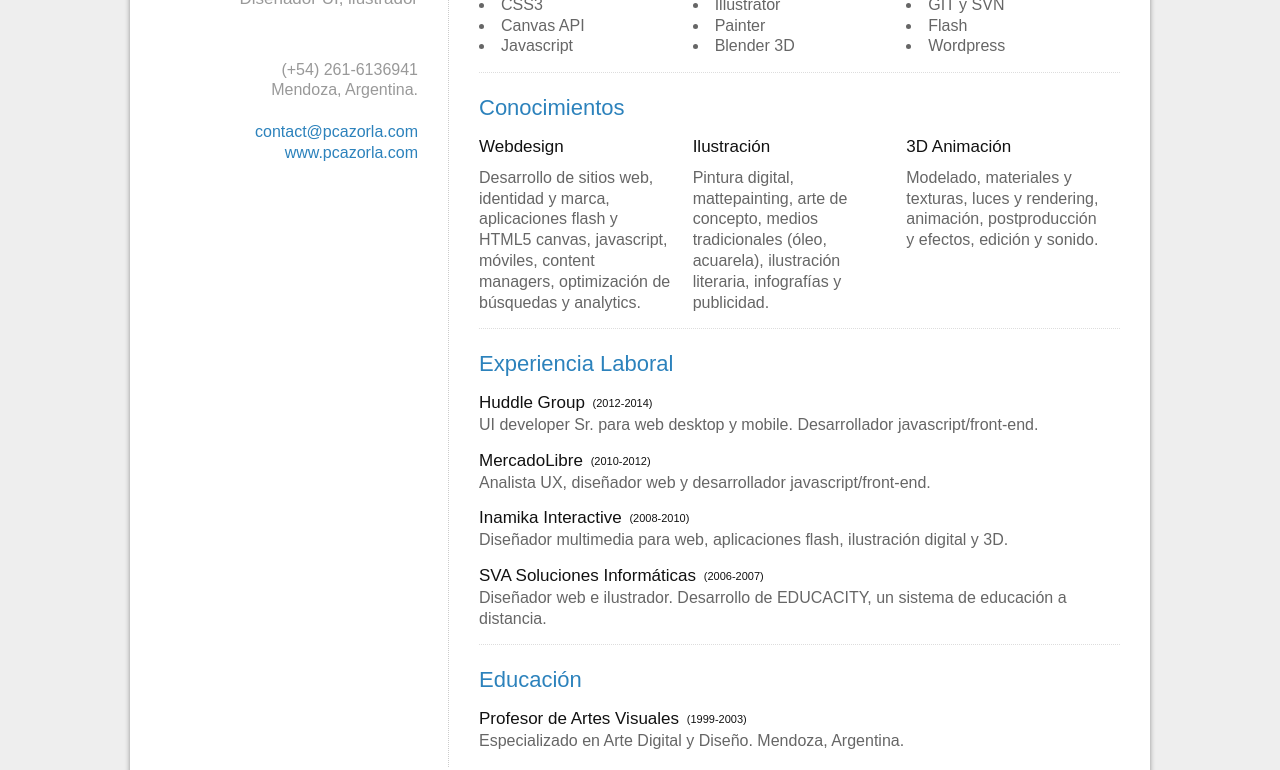
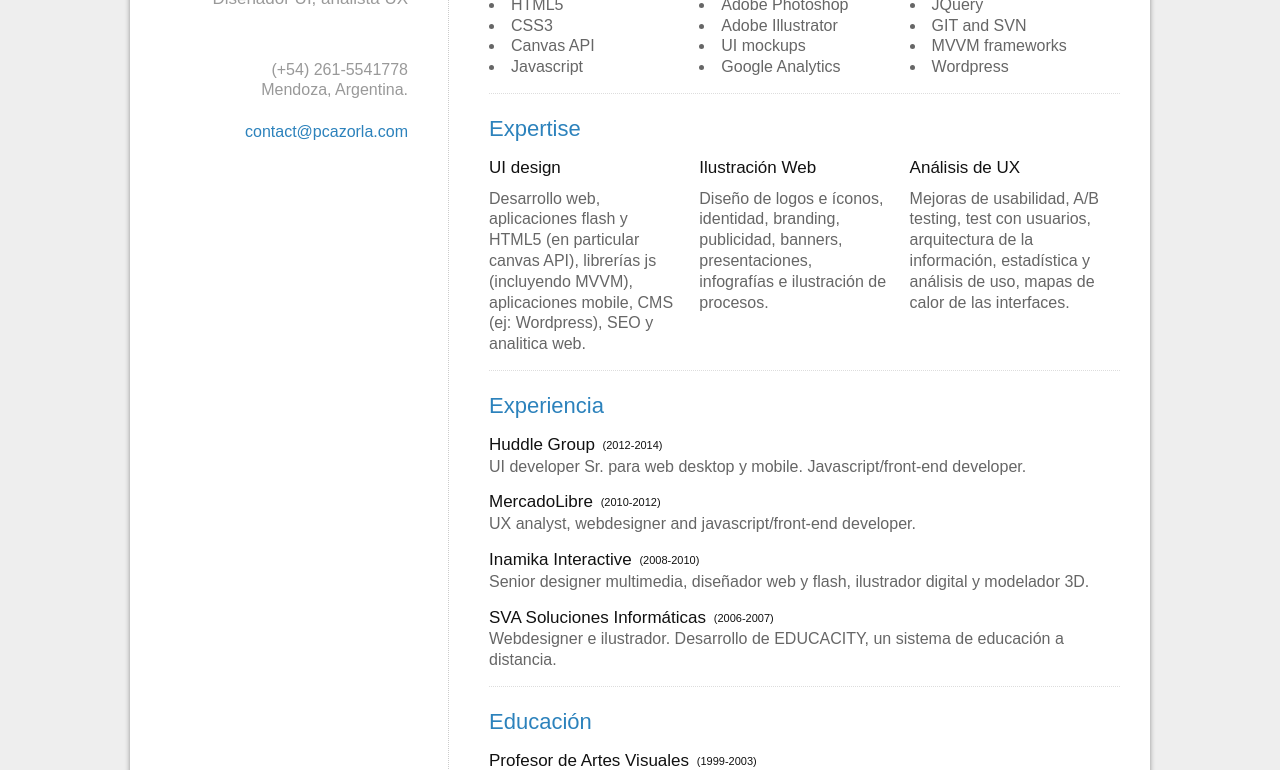
Before and after one commit to pablocazorla/CV, a plain HTML site: page es.html in a window 1280 px wide. Shown: the part 297-1067 px from the top of the page. Drawn offline with Linux system fonts and the light colour scheme.

Commit message:
version español

```diff
--- a/es.html
+++ b/es.html
@@ -2,7 +2,7 @@
 <html lang="en">
 	<head>
 		<meta charset="UTF-8">
-		<title>Pablo Cazorla - Curriculum Vitae</title>
+		<title>Pablo-Cazorla-Curriculum-vitae</title>
 		<link href="css/reset.css" rel="stylesheet" type="text/css" />
 		<link href="css/style.css" rel="stylesheet" type="text/css"/>
 		<link href="css/print.css" rel="stylesheet" type="text/css" media="print"/>
@@ -10,26 +10,27 @@
 	<body>
 		<div class="page clearfix">
 			<div class="left">
-				<div class="left-content" style="padding-right: 30px;">
+				<div class="left-content">
 					<div class="photo-content clearfix">
 						<img class="photo" alt="Pablo Cazorla" src="img/photo.jpg"/>
 					</div>
 					<h1>Pablo Cazorla</h1>
-					<span class="description">Diseñador UI, ilustrador</span>
+					<span class="description">Diseñador UI, analista UX</span>
 					<p>
-						(+54) 261-6136941<br/>
+						(+54) 261-5541778<br/>
 						Mendoza, Argentina.<br/><br/>
 
-						<a href="mailto:contact@pcazorla.com" title="Contact Me" target="_blank">contact@pcazorla.com</a><br/>
-						<a href="http://www.pcazorla.com" title="My Portfolio" target="_blank">www.pcazorla.com</a>
+						<a href="mailto:contact@pcazorla.com" title="Contact Me" target="_blank">contact@pcazorla.com</a>
 					</p>
 				</div>
 			</div>
 			<div class="right">
-				<div class="right-content"  style="padding-left: 30px;">
+				<div class="right-content">
 					<div class="section">
 						<h2>Perfil</h2>
-						<p>Soy diseñador UI y web, ilustrador, desarrollador y artista CG. Me encanta la ilustración fantástica, las aplicaciones interactivas, experiencia de usuario, web 3.0, infografías, animación 3D y todo lo relacionado con el mundo de la imagen.</p>
+						<p>
+
+						Soy diseñador de interfaces de usuario, analista de UX, desarrollador web e ilustrador. Me gustan los sitios y las aplicaciones interactivas, el estudio de la experiencia de usuario, las redes sociales, web 3.0, infografías, animación y todo lo relacionado con la imagen digital y web.</p>
 					</div>
 					<div class="section skills clearfix">
 						<h2>Habilidades técnicas</h2>
@@ -40,50 +41,48 @@
 							<li>Javascript</li>
 						</ul>
 						<ul>
-							<li>Photoshop</li>
-							<li>Illustrator</li>
-							<li>Painter</li>
-							<li>Blender 3D</li>
+							<li>Adobe Photoshop</li>
+							<li>Adobe Illustrator</li>
+							<li>UI mockups</li>
+							<li>Google Analytics</li>
 						</ul>
 						<ul>
 							<li>JQuery</li>
-							<li>GIT y SVN</li>
-							<li>Flash</li>
+							<li>GIT and SVN</li>
+							<li>MVVM frameworks</li>
 							<li>Wordpress</li>
 						</ul>
 					</div>
 					<div class="section expertise clearfix">
-						<h2>Conocimientos</h2>
+						<h2>Expertise</h2>
 						<div>
-							<h3>Webdesign</h3>
-							<p>Desarrollo de sitios web, identidad y marca, aplicaciones flash y HTML5 canvas, javascript, móviles, content managers, optimización de búsquedas y analytics.</p>
+							<h3>UI design</h3>
+							<p>Desarrollo web, aplicaciones flash y HTML5 (en particular canvas API), librerías js (incluyendo MVVM), aplicaciones mobile, CMS (ej: Wordpress), SEO y analitica web.</p>
 						</div>
 						<div>
-							<h3>Ilustración</h3>
-							<p>Pintura digital, mattepainting, arte de concepto, medios tradicionales (óleo, acuarela), ilustración literaria, infografías y publicidad.</p>
+							<h3>Ilustración Web</h3>
+							<p>Diseño de logos e íconos, identidad, branding, publicidad, banners, presentaciones, infografías e ilustración de procesos.</p>
 						</div>
 						<div>
-							<h3>3D Animación</h3>
-							<p>Modelado, materiales y texturas, luces y rendering, animación, postproducción y efectos, edición y sonido.
-							</p>
+							<h3>Análisis de UX</h3>
+							<p>Mejoras de usabilidad, A/B testing, test con usuarios, arquitectura de la información, estadística y análisis de uso, mapas de calor de las interfaces.</p>
 						</div>
 					</div>
-
 					<div class="section work">
-						<h2>Experiencia Laboral</h2>
+						<h2>Experiencia</h2>
 						<h3>Huddle Group <time>(2012-2014)</time></h3>
-						<p>UI developer Sr. para web desktop y mobile. Desarrollador javascript/front-end.</p>
+						<p>UI developer Sr. para web desktop y mobile. Javascript/front-end developer.</p>
 						<h3>MercadoLibre <time>(2010-2012)</time></h3>
-						<p>Analista UX, diseñador web y desarrollador javascript/front-end.</p>
+						<p>UX analyst, webdesigner and javascript/front-end developer.</p>
 						<h3>Inamika Interactive <time>(2008-2010)</time></h3>
-						<p>Diseñador multimedia para web, aplicaciones flash, ilustración digital y 3D.</p>
+						<p>Senior designer multimedia, diseñador web y flash, ilustrador digital y modelador 3D.</p>
 						<h3>SVA Soluciones Informáticas <time>(2006-2007)</time></h3>
-						<p>Diseñador web e ilustrador. Desarrollo de EDUCACITY, un sistema de educación a distancia.</p>
+						<p>Webdesigner e ilustrador. Desarrollo de EDUCACITY, un sistema de educación a distancia.</p>
 					</div>
 					<div class="section education">
 						<h2>Educación</h2>
 						<h3>Profesor de Artes Visuales <time>(1999-2003)</time></h3>
-<p>Especializado en Arte Digital y Diseño. Mendoza, Argentina.</p>
+						<p>Profesorado de artes con orientación en Artes Visuales (especializado en Arte Digital y Diseño) Mendoza, Argentina.</p>
 					</div>
 				</div>
 			</div>
```
Also changed, not shown: en.html (+3 -3 lines).
